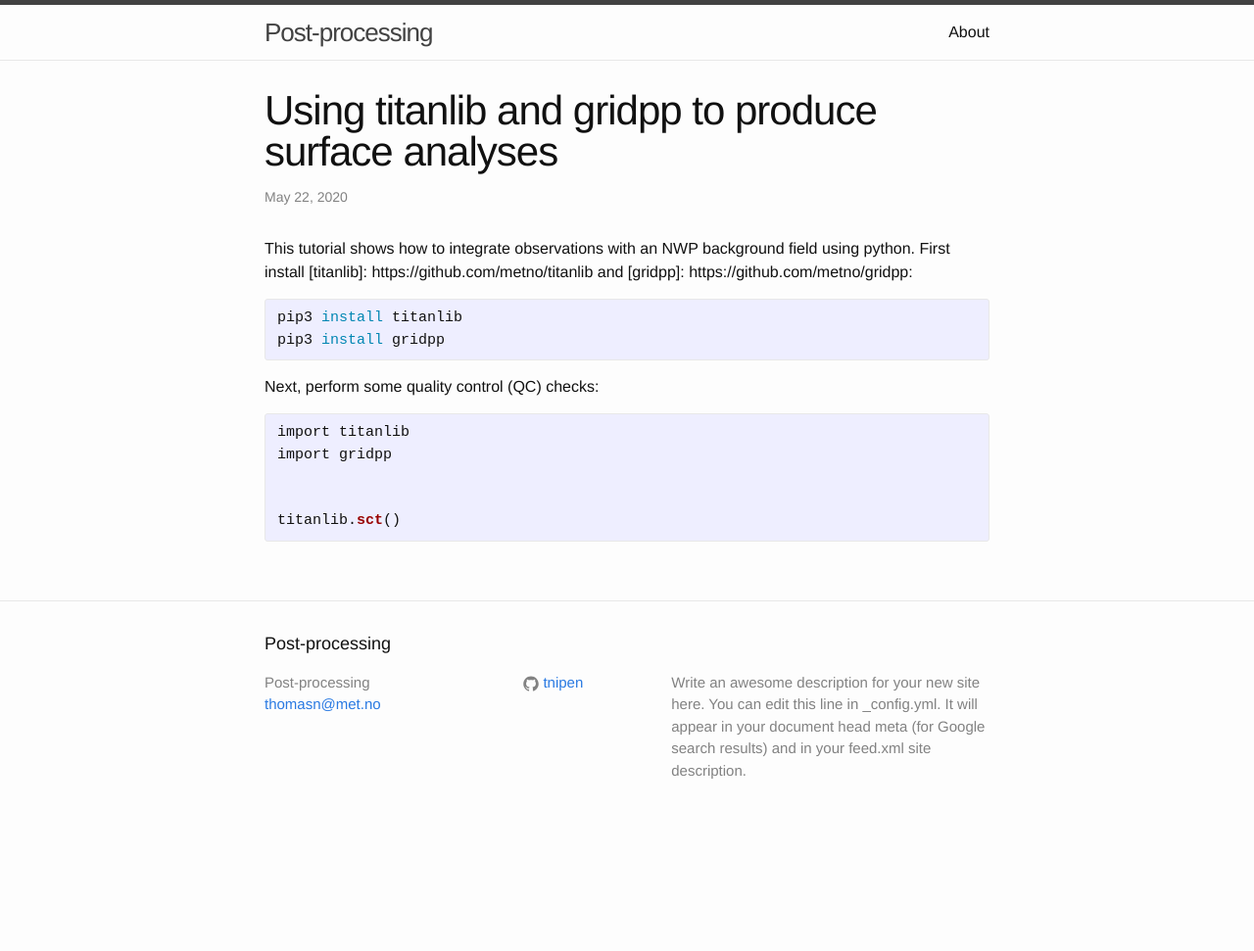
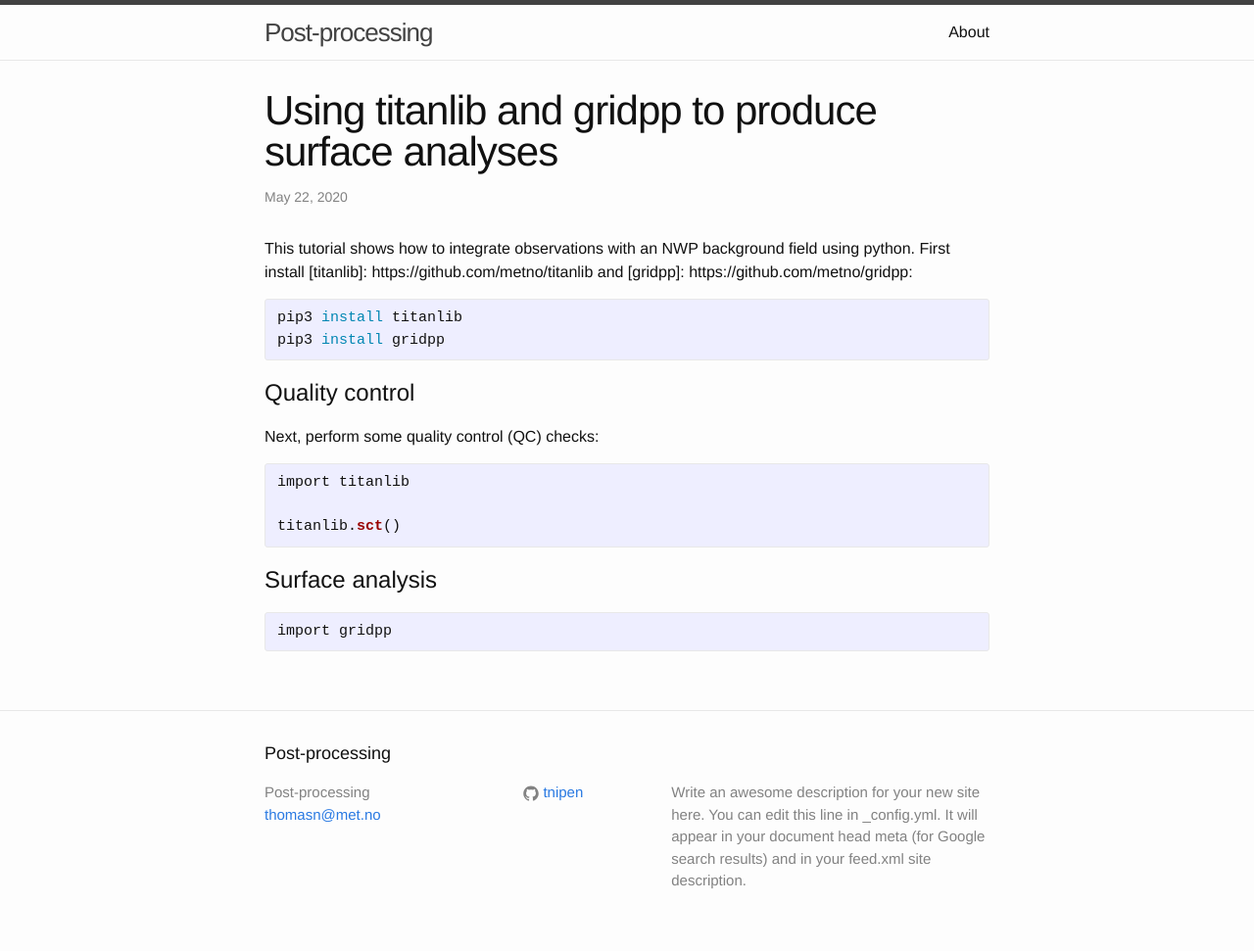
Before and after one commit to tnipen/tnipen.github.io, a Jekyll site: the page built from _posts/2020-05-22-titanlib-gridpp.markdown, in a window 1280 px wide. Shown: the whole page at 98% size. Built offline with Jekyll 4.4.1, drawn with Linux system fonts in a browser that asks for light colours; before the commit the page ends 900 px from its top, so only the background shows below that.

Commit message:
More stuff

```diff
--- a/_posts/2020-05-22-titanlib-gridpp.markdown
+++ b/_posts/2020-05-22-titanlib-gridpp.markdown
@@ -13,12 +13,18 @@ pip3 install titanlib
 pip3 install gridpp
 {% endhighlight %}
 
+# Quality control
+
 Next, perform some quality control (QC) checks:
 
 {% highlight python %}
 import titanlib
-import gridpp
-
 
 titanlib.sct()
 {% endhighlight %}
+
+# Surface analysis
+
+{% highlight python %}
+import gridpp
+{% endhighlight %}
```
